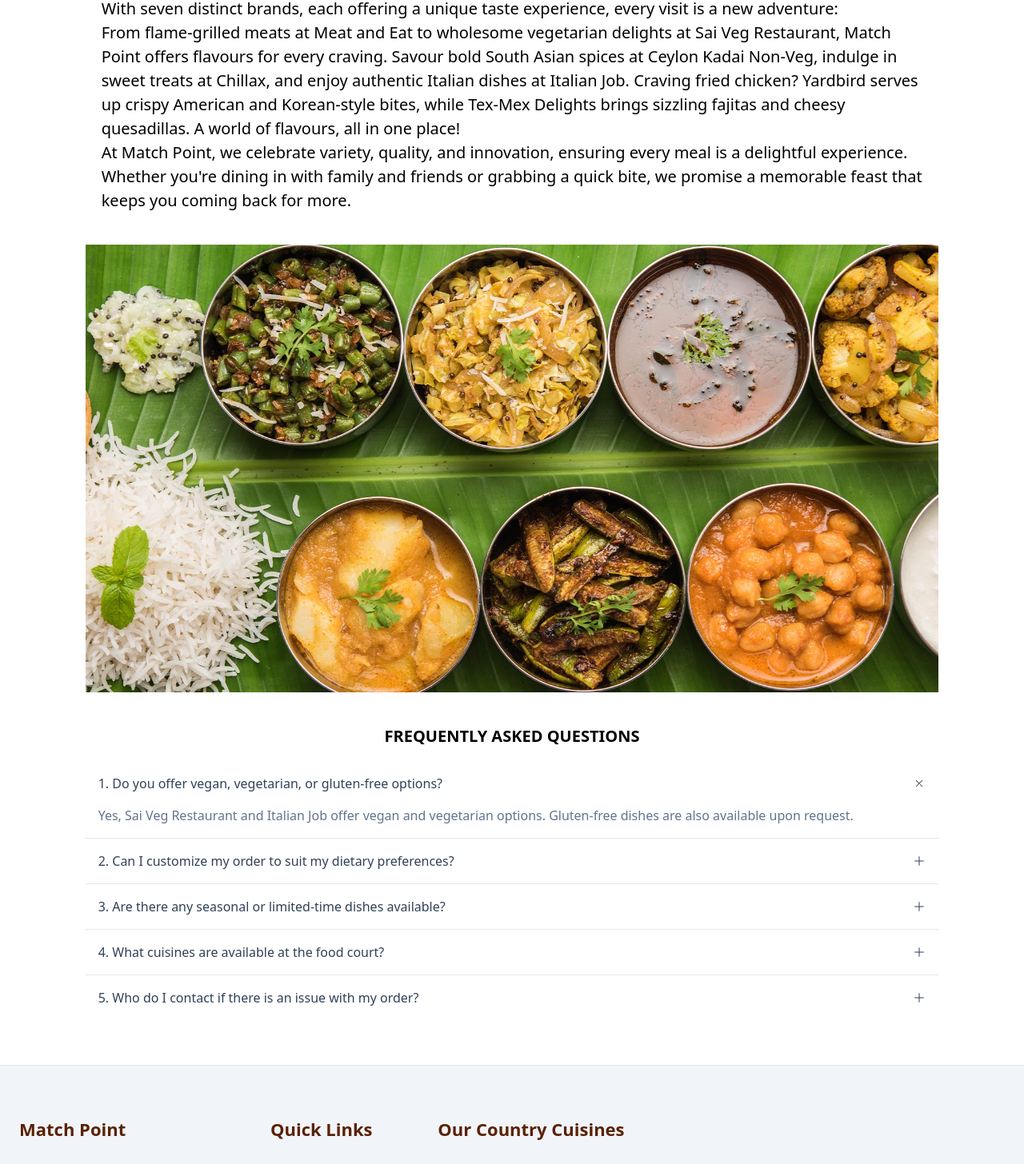
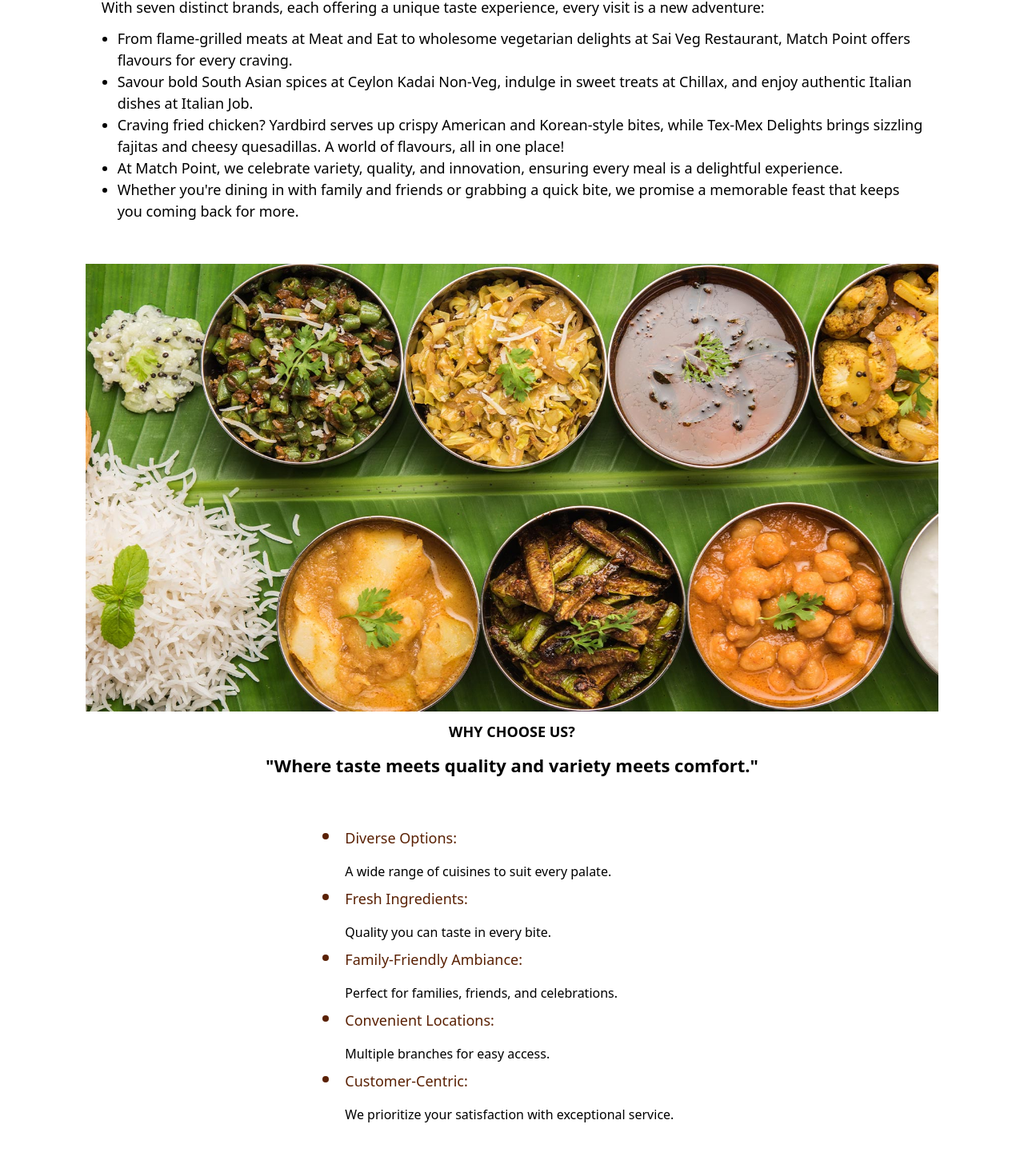
Before and after one commit to ZADPRO/MATCHPOINTSALEM, a React (Vite) app: page /about in a window 1280 px wide. Shown: the part 1088-2544 px from the top of the page at 80% size. Built offline with nearby package versions, Linux system fonts and the light colour scheme; grey boxes are pictures that could not be loaded; a web font is replaced by a local one.

Commit message:
blog page drafted

```diff
--- a/src/components/03-About/About.tsx
+++ b/src/components/03-About/About.tsx
@@ -23,9 +23,12 @@ const About: React.FC = () => {
       <div className="w-full md:w-10/12 mx-auto">
         <div className="flex lg:flex-row flex-col gap-5 items-center justify-center m-5">
           <div
-            className="text-start lg:pt-0 pt-10 flex-1 flex items-center"
+            className="text-start lg:pt-0 pt-10 flex-1 flex flex-col"
             data-aos="fade-right"
           >
+            <p className="text-start text-[20px] font-bold uppercase py-3">
+              About Us
+            </p>
             <p
               className="text-[18px] text-justify"
               style={{ textIndent: "2rem" }}
@@ -33,7 +36,7 @@ const About: React.FC = () => {
               <span className="font-bold fontFam">Welcome to Match Point,</span>{" "}
               where flavours from around the world come together in one vibrant
               dining destination. More than just a food court, we are a culinary
-              experience—a place where food lovers can indulge in a variety of
+              experience - a place where food lovers can indulge in a variety of
               cuisines, crafted with passion and quality. Whether you're craving
               sizzling meats, wholesome vegetarian dishes, indulgent desserts,
               or bold international flavours, Match Point has something to
@@ -51,29 +54,126 @@ const About: React.FC = () => {
         </div>
 
         <div className="py-5 m-5">
-          <p className="text-[20px]">
+          <p className="text-[18px]">
             With seven distinct brands, each offering a unique taste experience,
             every visit is a new adventure:
           </p>
-          <p className="text-[20px]">
-            From flame-grilled meats at Meat and Eat to wholesome vegetarian
-            delights at Sai Veg Restaurant, Match Point offers flavours for
-            every craving. Savour bold South Asian spices at Ceylon Kadai
-            Non-Veg, indulge in sweet treats at Chillax, and enjoy authentic
-            Italian dishes at Italian Job. Craving fried chicken? Yardbird
-            serves up crispy American and Korean-style bites, while Tex-Mex
-            Delights brings sizzling fajitas and cheesy quesadillas. A world of
-            flavours, all in one place!
-          </p>
-          <p className="text-[20px]">
-            At Match Point, we celebrate variety, quality, and innovation,
-            ensuring every meal is a delightful experience. Whether you're
-            dining in with family and friends or grabbing a quick bite, we
-            promise a memorable feast that keeps you coming back for more.
-          </p>
+          <ul className="list-disc pl-5 text-[18px] py-3">
+            <li>
+              From flame-grilled meats at Meat and Eat to wholesome vegetarian
+              delights at Sai Veg Restaurant, Match Point offers flavours for
+              every craving.
+            </li>
+            <li>
+              Savour bold South Asian spices at Ceylon Kadai Non-Veg, indulge in
+              sweet treats at Chillax, and enjoy authentic Italian dishes at
+              Italian Job.
+            </li>
+            <li>
+              Craving fried chicken? Yardbird serves up crispy American and
+              Korean-style bites, while Tex-Mex Delights brings sizzling fajitas
+              and cheesy quesadillas. A world of flavours, all in one place!
+            </li>
+            <li>
+              At Match Point, we celebrate variety, quality, and innovation,
+              ensuring every meal is a delightful experience.
+            </li>
+            <li>
+              Whether you're dining in with family and friends or grabbing a
+              quick bite, we promise a memorable feast that keeps you coming
+              back for more.
+            </li>
+          </ul>
         </div>
 
         <img src={aboutImg2} alt="" className="h-[70vh] w-full object-cover" />
+
+        <div className="py-3 px-5">
+          <p className="text-black text-center text-[18px] font-semibold uppercase">
+            Why Choose Us?
+          </p>
+          <p className="text-black text-[22px] text-center font-bold py-3">
+            "Where taste meets quality and variety meets comfort."{" "}
+          </p>
+          <div className="w-full md:w-6/12 mx-auto">
+            <ul
+              aria-label="Changelog feed"
+              role="feed"
+              className="relative flex flex-col gap-2 py-12 pl-6"
+            >
+              <li
+                role="article"
+                data-aos="fade-up"
+                className="relative pl-6 before:absolute before:left-0 before:top-2 before:z-10 before:h-2 before:w-2 before:-translate-x-1/2 before:rounded-full before:bg-[#5a2104] before:ring-2 before:ring-white"
+              >
+                <div className="flex flex-col flex-1 gap-4">
+                  <h4 className="text-lg font-medium text-[#5a2104]">
+                    Diverse Options:{" "}
+                  </h4>
+                  <p className=" text-black">
+                    A wide range of cuisines to suit every palate.
+                  </p>
+                </div>
+              </li>
+              <li
+                role="article"
+                data-aos="fade-up"
+                className="relative pl-6 before:absolute before:left-0 before:top-2 before:z-10 before:h-2 before:w-2 before:-translate-x-1/2 before:rounded-full before:bg-[#5a2104] before:ring-2 before:ring-white"
+              >
+                <div className="flex flex-col flex-1 gap-4">
+                  <h4 className="text-lg font-medium text-[#5a2104]">
+                    Fresh Ingredients:{" "}
+                  </h4>
+                  <p className=" text-black">
+                    Quality you can taste in every bite.
+                  </p>
+                </div>
+              </li>
+              <li
+                role="article"
+                data-aos="fade-up"
+                className="relative pl-6 before:absolute before:left-0 before:top-2 before:z-10 before:h-2 before:w-2 before:-translate-x-1/2 before:rounded-full before:bg-[#5a2104] before:ring-2 before:ring-white"
+              >
+                <div className="flex flex-col flex-1 gap-4">
+                  <h4 className="text-lg font-medium text-[#5a2104]">
+                    Family-Friendly Ambiance:{" "}
+                  </h4>
+                  <p className=" text-black">
+                    Perfect for families, friends, and celebrations.
+                  </p>
+                </div>
+              </li>
+              <li
+                role="article"
+                data-aos="fade-up"
+                className="relative pl-6 before:absolute before:left-0 before:top-2 before:z-10 before:h-2 before:w-2 before:-translate-x-1/2 before:rounded-full before:bg-[#5a2104] before:ring-2 before:ring-white"
+              >
+                <div className="flex flex-col flex-1 gap-4">
+                  <h4 className="text-lg font-medium text-[#5a2104]">
+                    Convenient Locations:{" "}
+                  </h4>
+                  <p className=" text-black">
+                    Multiple branches for easy access.
+                  </p>
+                </div>
+              </li>
+              <li
+                role="article"
+                data-aos="fade-up"
+                className="relative pl-6 before:absolute before:left-0 before:top-2 before:z-10 before:h-2 before:w-2 before:-translate-x-1/2 before:rounded-full before:bg-[#5a2104] before:ring-2 before:ring-white"
+              >
+                <div className="flex flex-col flex-1 gap-4">
+                  <h4 className="text-lg font-medium text-[#5a2104]">
+                    Customer-Centric:{" "}
+                  </h4>
+                  <p className=" text-black">
+                    We prioritize your satisfaction with exceptional service.
+                  </p>
+                </div>
+              </li>
+            </ul>
+          </div>
+        </div>
 
         <div className="py-10">
           <p className="text-[20px] font-bold uppercase text-center">
--- a/src/components/10-Blogs/Blog1.tsx
+++ b/src/components/10-Blogs/Blog1.tsx
@@ -5,9 +5,11 @@ import blog1Img1 from "../../assets/blog/blog11.jpg";
 import blog1Img2 from "../../assets/blog/blog12.jpg";
 // import blog1Img3 from "../../assets/blog/blog13.jpg";
 
+import blog2Cover from "../../assets/blog/blog2.jpg";
+
 const Blog1: React.FC = () => {
   return (
-    <div>
+    <div className="bg-gray-100">
       <div className="blogPage1Cover flex flex-col items-center justify-center h-[70vh] bg-cover bg-center text-white overflow-auto">
         <h1 className="text-3xl lg:text-5xl font-bold mb-4">Blog Details</h1>
         <p className="text-md lg:text-xl max-w-2xl mx-auto">
@@ -16,8 +18,8 @@ const Blog1: React.FC = () => {
         </p>
       </div>
 
-      <div className="flex lg:flex-row flex-col text-justify w-full md:w-10/12 mx-auto my-5">
-        <div className="mainCont w-[70%]">
+      <div className="flex lg:flex-row flex-col text-justify w-full md:w-10/12 mx-auto my-5 justify-between">
+        <div className="mainCont lg:w-[70%] w-full">
           <img
             src={blog1Img1}
             alt=""
@@ -40,7 +42,21 @@ const Blog1: React.FC = () => {
             best under one roof. "
           </p>
         </div>
-        <div className="subCont w-[30%]"></div>
+        <div className="subCont lg:w-[26%] w-full">
+          <div className="card">
+            <p>Recent Blogs</p>
+            <div className="flex gap-3 my-3 px-8 py-6 bg-white rounded-lg">
+              <img src={blog2Cover} className="w-[80px]" alt="" />
+              <div className="flex flex-col">
+                <p>28 - Mar - 2025</p>
+                <p className="line-clamp-2">
+                  Crispy & Crunchy: The Ultimate Guide to Fried Chicken
+                  (American, Korean & More!){" "}
+                </p>
+              </div>
+            </div>
+          </div>
+        </div>
       </div>
 
       <div className="w-full md:w-10/12 mx-auto text-justify">
```
